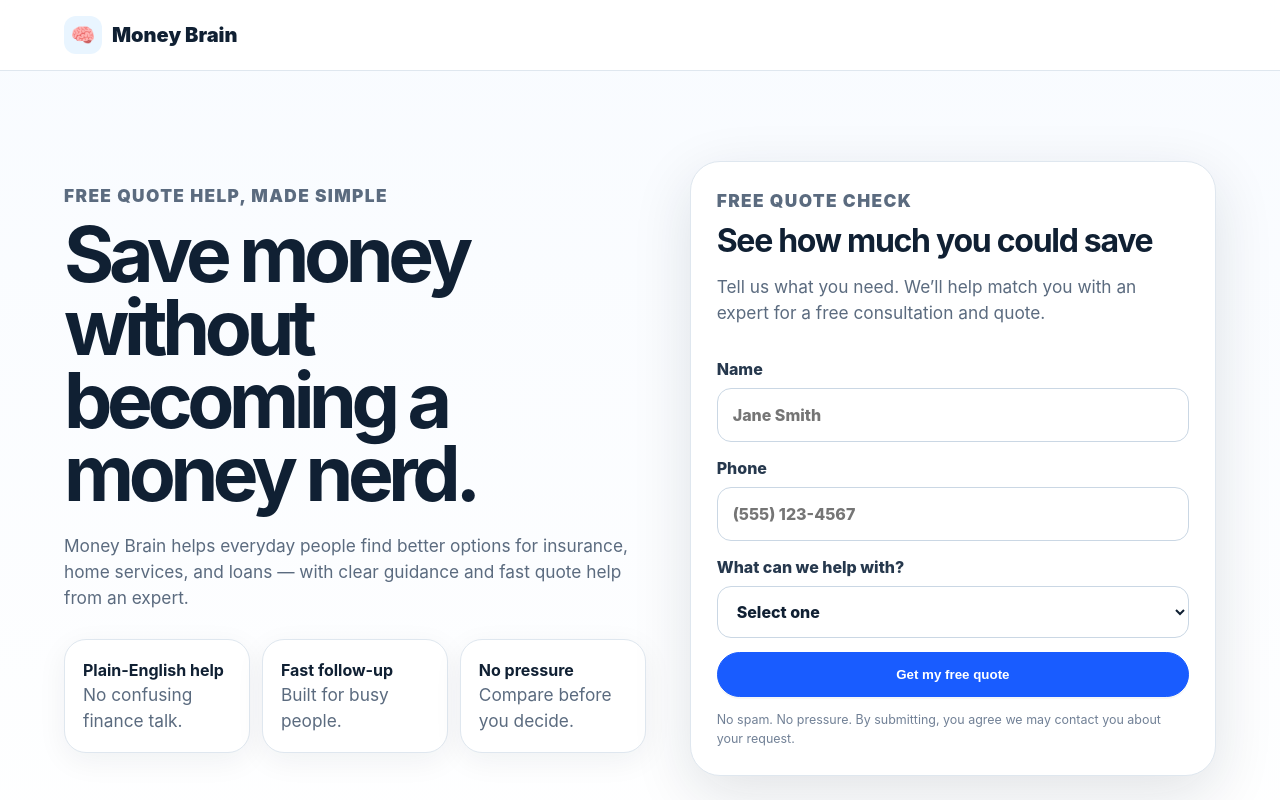
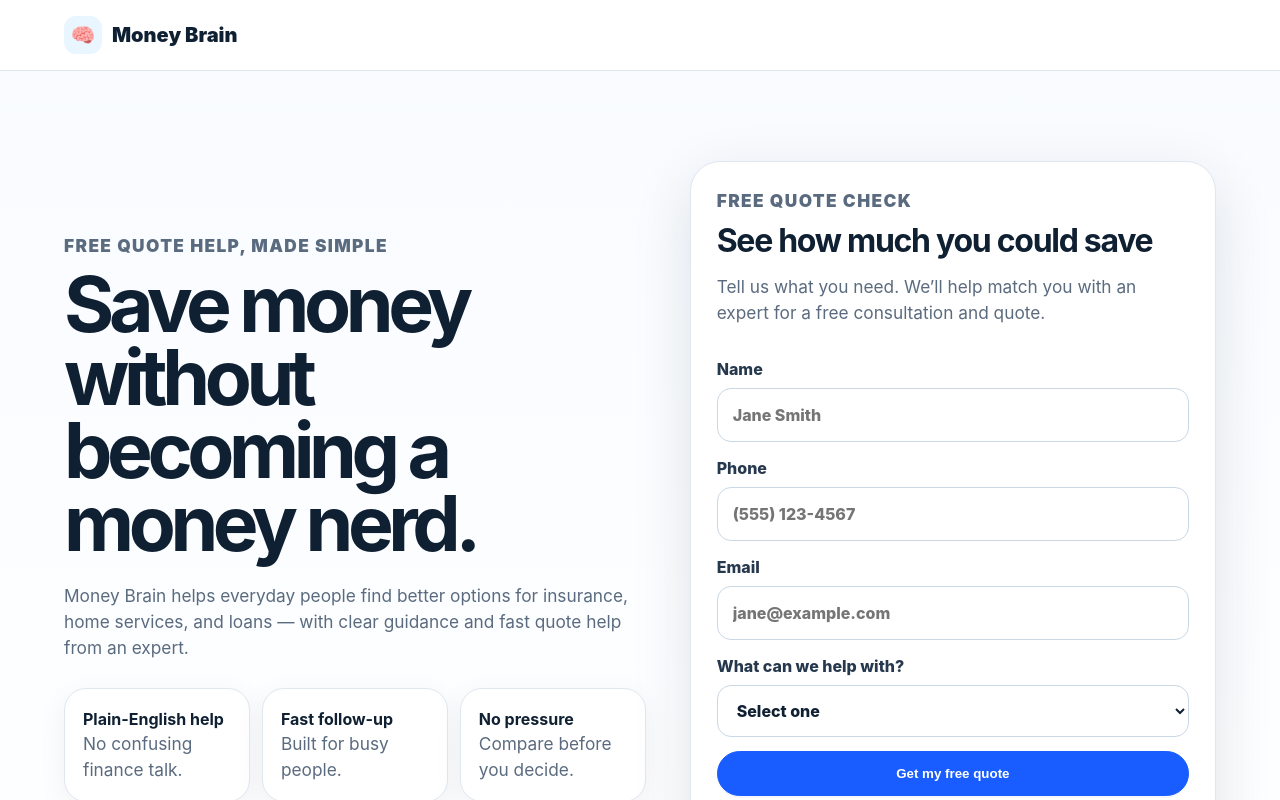
Before and after one commit to right/moneybrain.me, a Next.js app: page / in a window 1280 px wide. Shown: the top 800 px of the page. Built offline with nearby package versions, Linux system fonts and the light colour scheme.

Commit message:
Add email field to lead forms

```diff
--- a/components/LeadForm.tsx
+++ b/components/LeadForm.tsx
@@ -14,7 +14,7 @@ export function LeadForm({ compact = false, finalExpense = false }: { compact?:
       </div>
       <label>Name<input name="name" autoComplete="name" placeholder="Jane Smith" required /></label>
       <label>Phone<input name="phone" autoComplete="tel" placeholder="(555) 123-4567" required /></label>
-      {finalExpense && <label>Email<input name="email" type="email" autoComplete="email" placeholder="jane@example.com" required /></label>}
+      <label>Email<input name="email" type="email" autoComplete="email" placeholder="jane@example.com" required /></label>
       {finalExpense ? (
         <input type="hidden" name="interest" value="Final Expense" />
       ) : (
```
